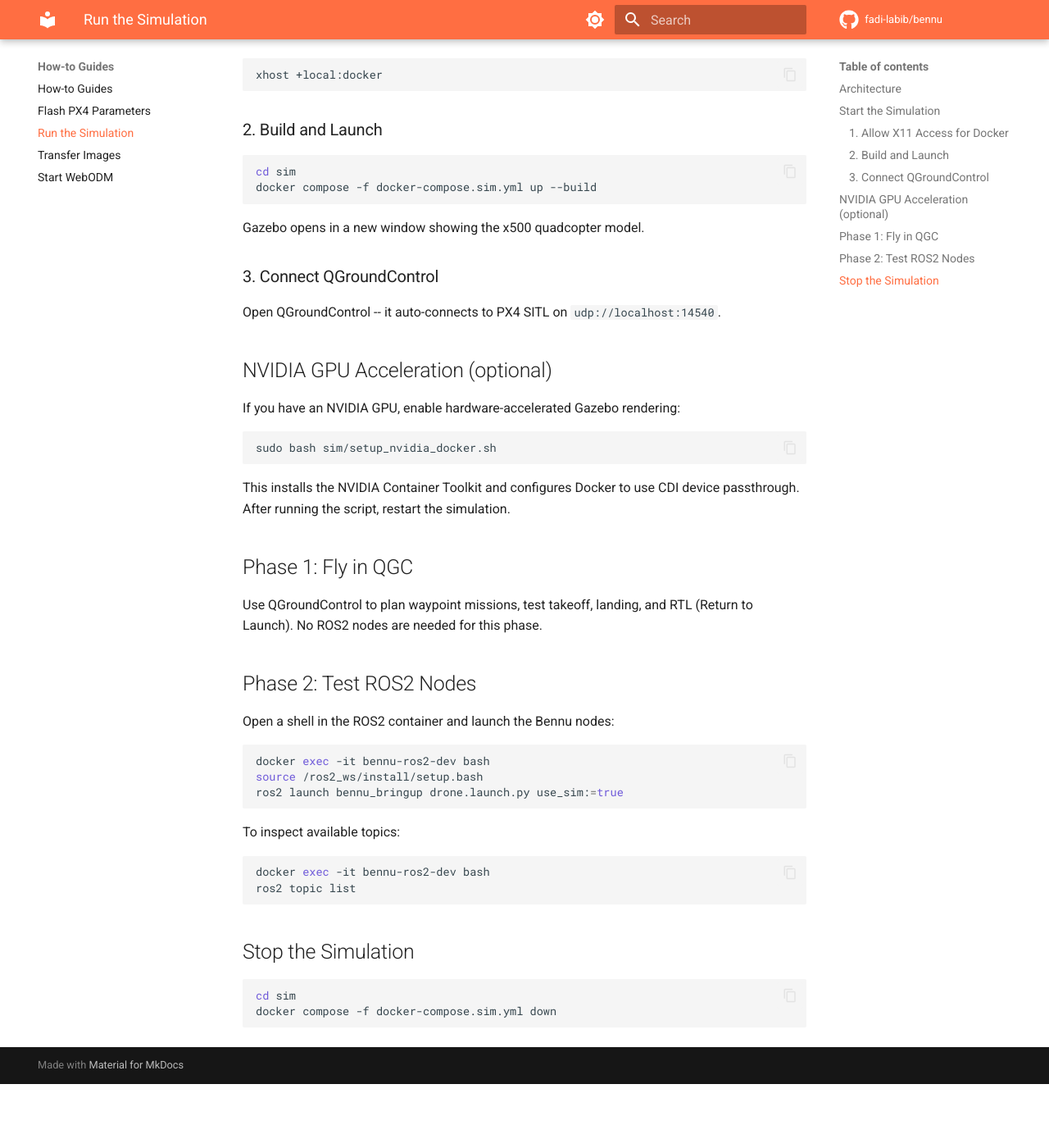
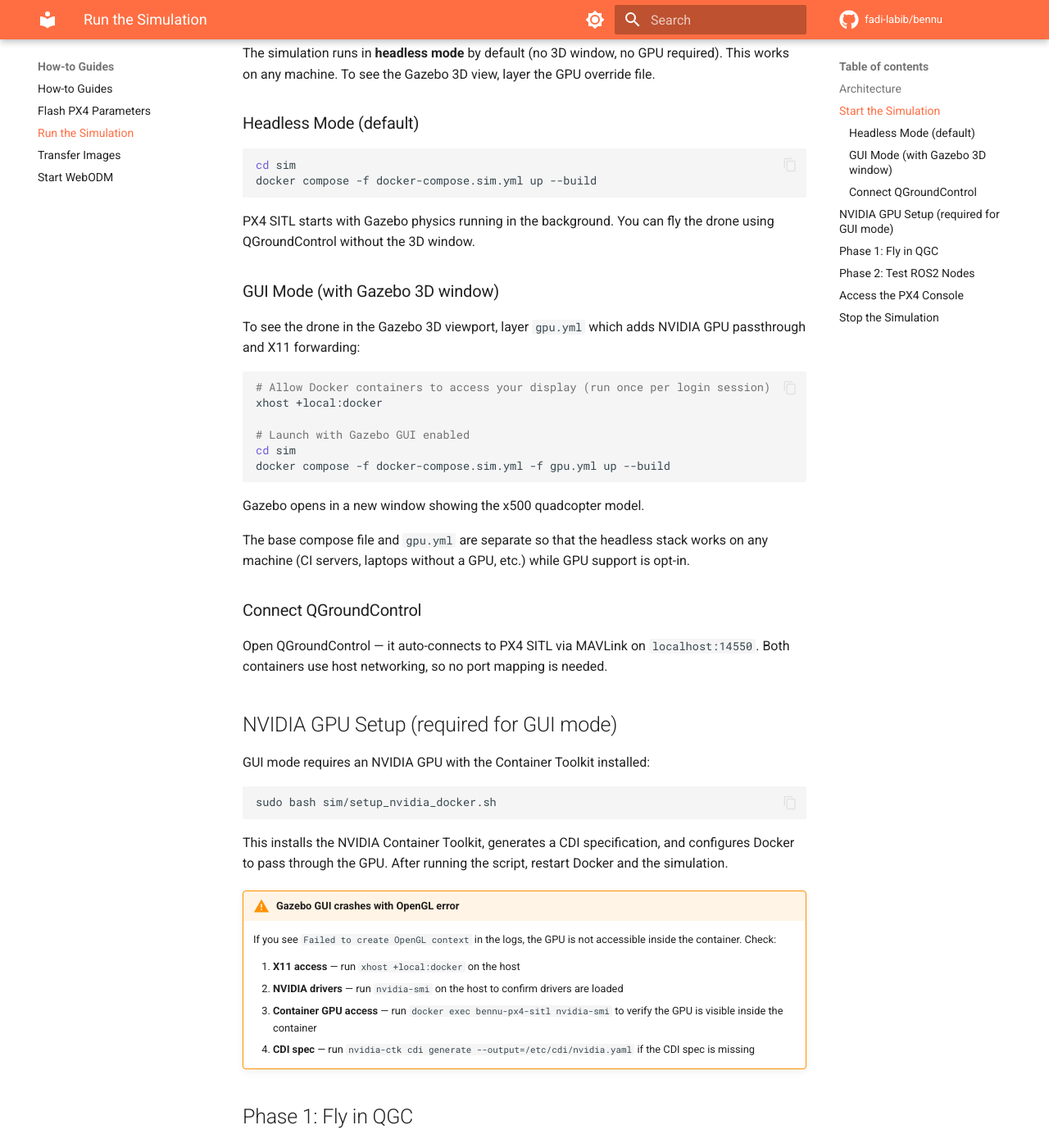
Before and after one commit to fadi-labib/bennu, an MkDocs documentation site: the page built from docs/how-to/run-simulation.md, in a window 1280 px wide and 1400 px high, scrolled down 972 px. Shown: the whole window at 82% size. Built offline with MkDocs 1.6.1 and Material for MkDocs 9.7.7, drawn with Linux system fonts in a browser that asks for light colours; comment, search, counter and statistics services are not loaded; before the commit the page ends 2294 px from its top, so only the background shows below that; some of the changed text lies outside the part shown.

Commit message:
fix(sim): split GPU config into layered override file
Base compose file now runs headless on any machine (no GPU required).
GPU-specific config (NVIDIA CDI, X11, PRIME offloading) moved to gpu.yml
as a Docker Compose override layer. Fixes OpenGL context failures on
hybrid GPU laptops by using PRIME render offloading. Updated simulation
how-to guide with headless/GUI modes, troubleshooting, and PX4 console
access.

````diff
--- a/docs/how-to/run-simulation.md
+++ b/docs/how-to/run-simulation.md
@@ -8,7 +8,8 @@
 
     - [Docker](https://docs.docker.com/get-docker/) and Docker Compose installed
     - [QGroundControl](https://docs.qgroundcontrol.com/master/en/qgc-user-guide/getting_started/download_and_install.html) installed on the host
-    - X11 display server running (for the Gazebo GUI)
+    - NVIDIA GPU with Container Toolkit installed (for GUI mode)
+    - X11 display server running (for GUI mode)
 
 ## Architecture
 
@@ -31,35 +32,67 @@
 
 ## Start the Simulation
 
-### 1. Allow X11 Access for Docker
+The simulation runs in **headless mode** by default (no 3D window, no GPU
+required). This works on any machine. To see the Gazebo 3D view, layer the GPU
+override file.
 
-```bash
-xhost +local:docker
-```
-
-### 2. Build and Launch
+### Headless Mode (default)
 
 ```bash
 cd sim
 docker compose -f docker-compose.sim.yml up --build
 ```
 
+PX4 SITL starts with Gazebo physics running in the background. You can fly
+the drone using QGroundControl without the 3D window.
+
+### GUI Mode (with Gazebo 3D window)
+
+To see the drone in the Gazebo 3D viewport, layer `gpu.yml` which adds NVIDIA
+GPU passthrough and X11 forwarding:
+
+```bash
+# Allow Docker containers to access your display (run once per login session)
+xhost +local:docker
+
+# Launch with Gazebo GUI enabled
+cd sim
+docker compose -f docker-compose.sim.yml -f gpu.yml up --build
+```
+
 Gazebo opens in a new window showing the x500 quadcopter model.
 
-### 3. Connect QGroundControl
+The base compose file and `gpu.yml` are separate so that the headless stack
+works on any machine (CI servers, laptops without a GPU, etc.) while GPU
+support is opt-in.
 
-Open QGroundControl -- it auto-connects to PX4 SITL on `udp://localhost:14540`.
+### Connect QGroundControl
 
-## NVIDIA GPU Acceleration (optional)
+Open QGroundControl — it auto-connects to PX4 SITL via MAVLink on
+`localhost:14550`. Both containers use host networking, so no port mapping is
+needed.
 
-If you have an NVIDIA GPU, enable hardware-accelerated Gazebo rendering:
+## NVIDIA GPU Setup (required for GUI mode)
+
+GUI mode requires an NVIDIA GPU with the Container Toolkit installed:
 
 ```bash
 sudo bash sim/setup_nvidia_docker.sh
 ```
 
-This installs the NVIDIA Container Toolkit and configures Docker to use CDI
-device passthrough. After running the script, restart the simulation.
+This installs the NVIDIA Container Toolkit, generates a CDI specification, and
+configures Docker to pass through the GPU. After running the script, restart
+Docker and the simulation.
+
+!!! warning "Gazebo GUI crashes with OpenGL error"
+
+    If you see `Failed to create OpenGL context` in the logs, the GPU is not
+    accessible inside the container. Check:
+
+    1. **X11 access** — run `xhost +local:docker` on the host
+    2. **NVIDIA drivers** — run `nvidia-smi` on the host to confirm drivers are loaded
+    3. **Container GPU access** — run `docker exec bennu-px4-sitl nvidia-smi` to verify the GPU is visible inside the container
+    4. **CDI spec** — run `nvidia-ctk cdi generate --output=/etc/cdi/nvidia.yaml` if the CDI spec is missing
 
 ## Phase 1: Fly in QGC
 
@@ -83,6 +116,18 @@
 ros2 topic list
 ```
 
+## Access the PX4 Console
+
+To interact with the PX4 shell (`pxh>`), open a separate terminal and exec
+into the running container:
+
+```bash
+docker exec -it bennu-px4-sitl bash -c '/opt/px4/build/px4_sitl_default/bin/px4-mavlink-shell'
+```
+
+Alternatively, use QGroundControl's built-in MAVLink console
+(**Analyze > MAVLink Console**).
+
 ## Stop the Simulation
 
 ```bash
````
Also changed, not shown: 2 other files.
